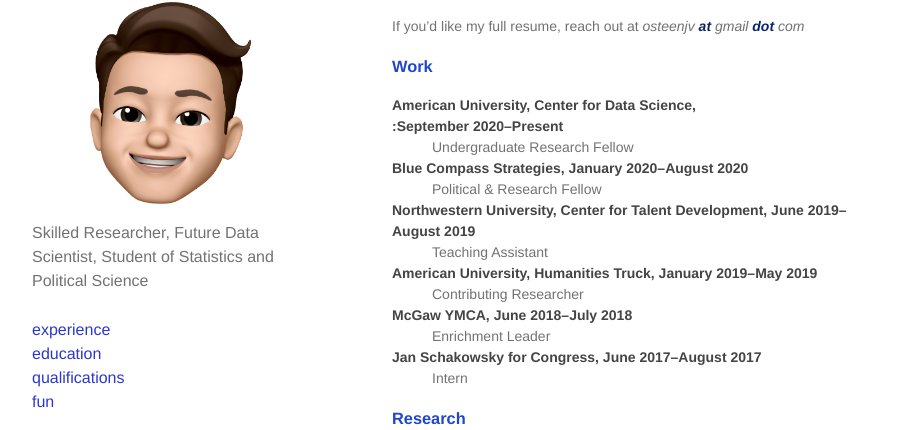
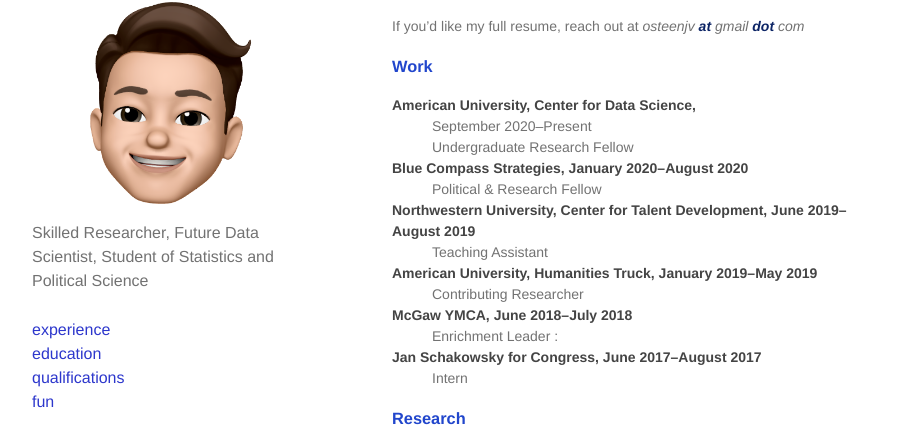
Before and after one commit to JVOsteen/JVOsteen.github.io, a Jekyll site: the page built from index.md, in a window 1280 px wide and 900 px high, scrolled down 360 px. Shown: the part 142-572 px from the top of the window, without its empty margins (178-1099 px from the left). Built offline with Jekyll 4.4.1, drawn with Linux system fonts in a browser that asks for light colours; our own code applies the rules of GitHub Pages for plain Markdown files.

```diff
--- a/index.md
+++ b/index.md
@@ -17,25 +17,20 @@ If you'd like my full resume, reach out at *osteenjv **at** gmail **dot** com*
 
 ### Work
 American University, Center for Data Science,
-:September 2020–Present
+: September 2020–Present
 : Undergraduate Research Fellow
-
 
 Blue Compass Strategies, January 2020–August 2020
 : Political & Research Fellow
 
-
 Northwestern University, Center for Talent Development, June 2019–August 2019
 : Teaching Assistant
-
 
 American University, Humanities Truck, January 2019–May 2019
 : Contributing Researcher
 
-
 McGaw YMCA, June 2018–July 2018
-: Enrichment Leader
-
+: Enrichment Leader :
 
 Jan Schakowsky for Congress, June 2017–August 2017
 : Intern
```
